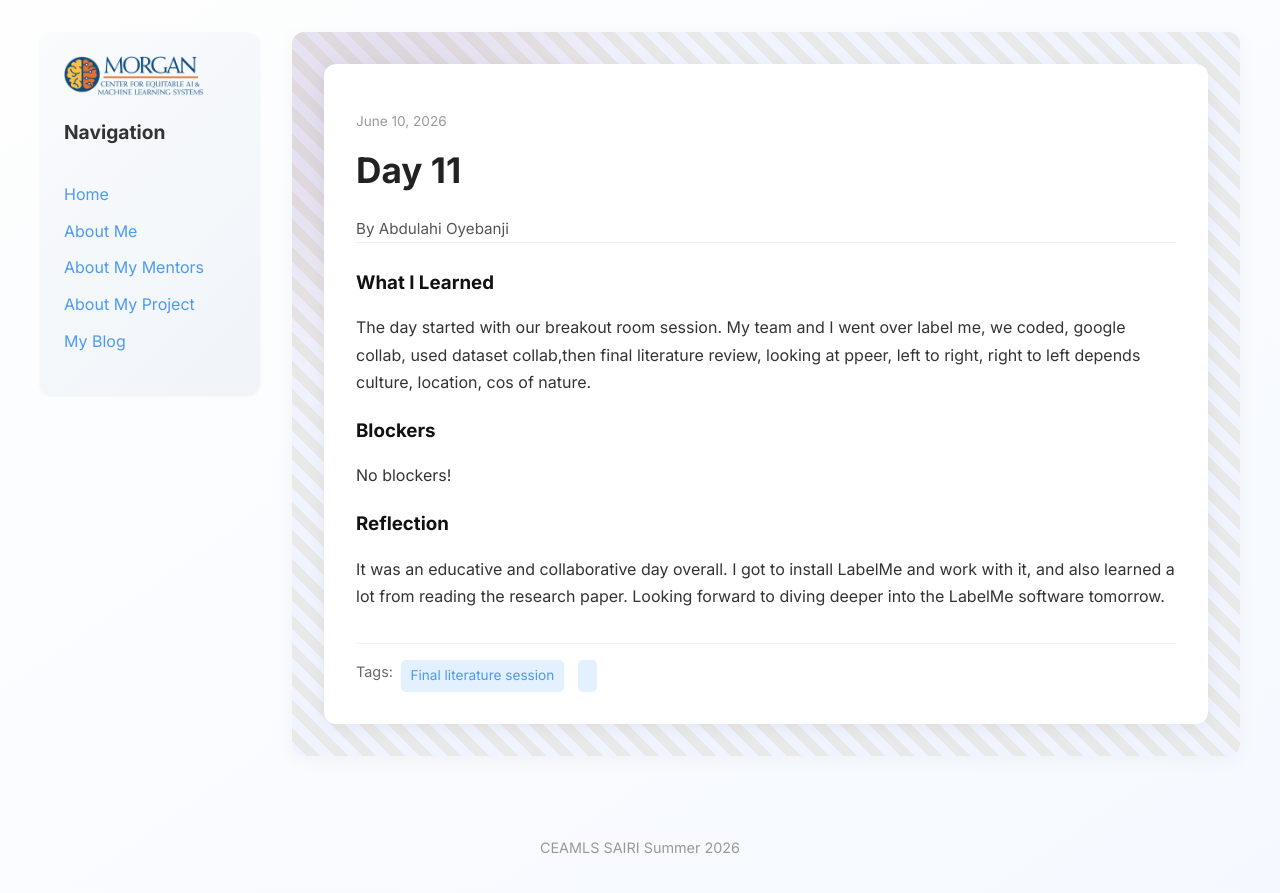
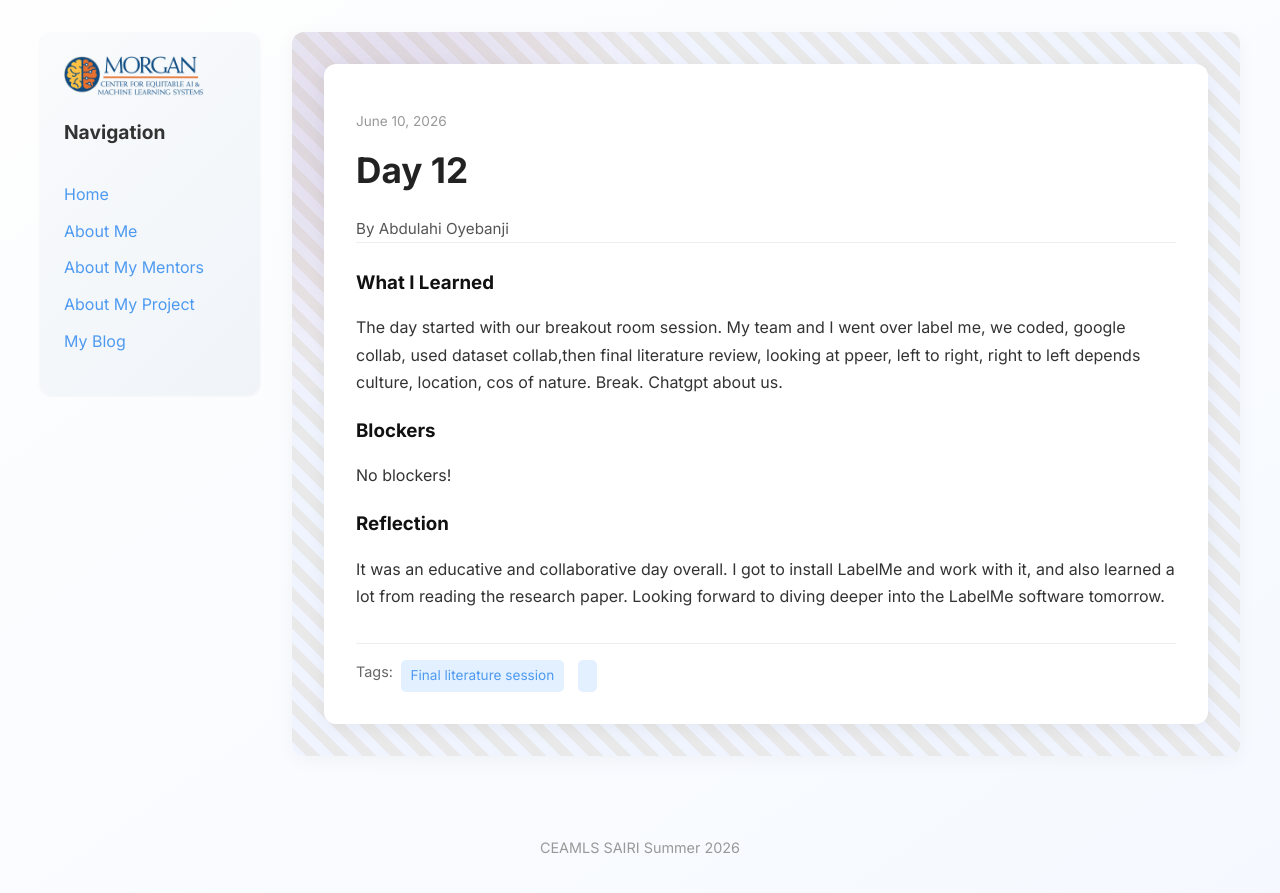
Before and after one commit to abdulahi-banji/abdulahi-banjiceamls26.github.io, a Jekyll site: the page built from _posts/2026-06-10-day-12.md, in a window 1280 px wide. Shown: the top 893 px of the page. Built offline with Jekyll 4.4.1, drawn with Linux system fonts in a browser that asks for light colours.

Commit message:
changed title to 12

```diff
--- a/_posts/2026-06-10-day-12.md
+++ b/_posts/2026-06-10-day-12.md
@@ -1,12 +1,12 @@
 ---
 layout: post
-title: "Day 11"
+title: "Day 12"
 date: 2026-06-10
 permalink: /day12.html
 tags: ["Final literature session", ""]
 
 what_i_learned: |
-  The day started with our breakout room session. My team and I went over label me, we coded, google collab, used dataset collab,then final literature review, looking at ppeer, left to right, right to left depends culture, location, cos of nature.
+  The day started with our breakout room session. My team and I went over label me, we coded, google collab, used dataset collab,then final literature review, looking at ppeer, left to right, right to left depends culture, location, cos of nature. Break. Chatgpt about us.
 
 blockers: |
   No blockers!
```
